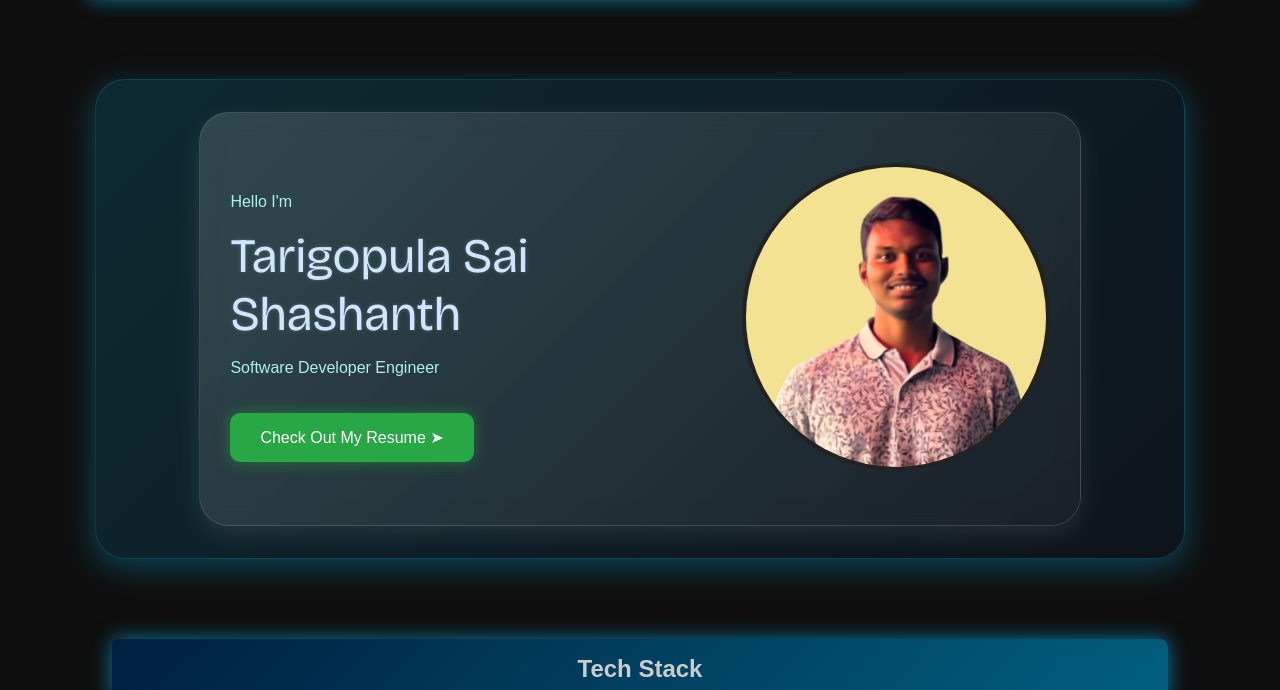
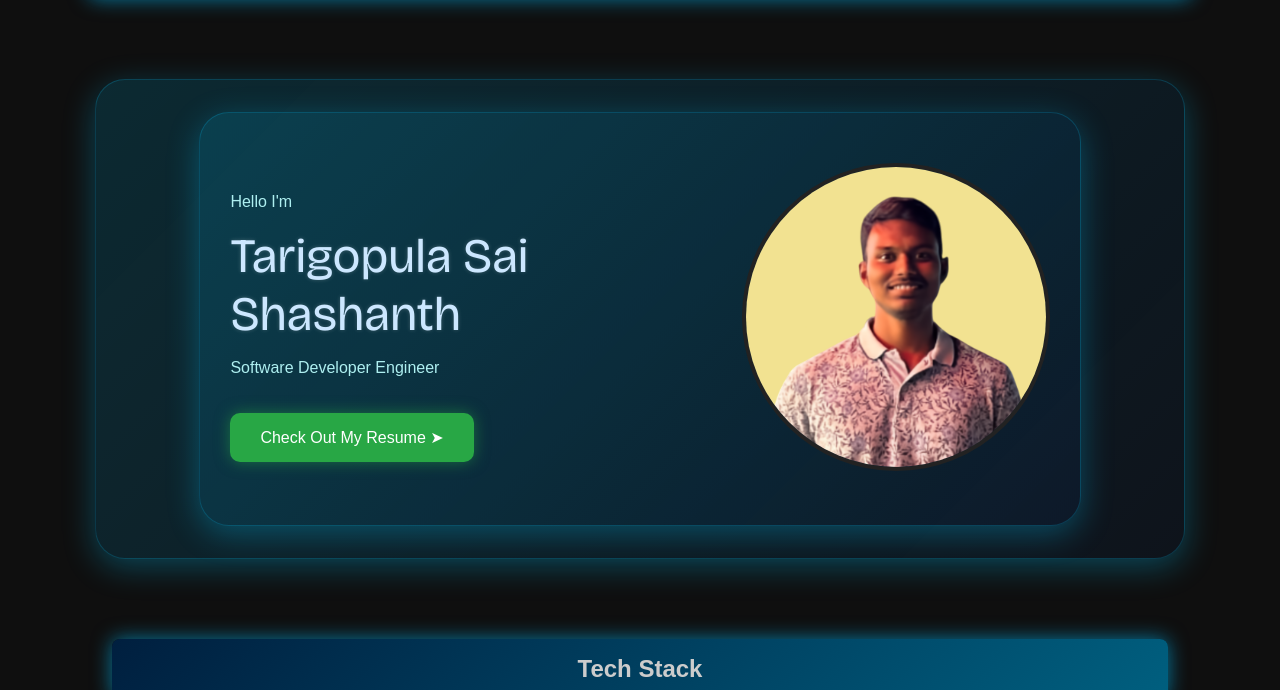
Before and after one commit to Tsaishashanth/Portfolio, a website: page Portfolio-website/index.html in a window 1280 px wide. Shown: the part 105-795 px from the top of the page. Drawn offline with nearby package versions, Linux system fonts and the light colour scheme.

Commit message:
modified color

```diff
--- a/Portfolio-website/style.css
+++ b/Portfolio-website/style.css
@@ -103,10 +103,9 @@ box-shadow: 0 8px 32px 0 rgba(0, 200, 255, 0.3);
     rgba(255, 255, 255, 0.05)
   );
   border-radius: 30px;
-  box-shadow: 0 8px 24px rgba(255, 255, 255, 0.1);
-  backdrop-filter: blur(12px);
-  -webkit-backdrop-filter: blur(12px);
-  border: 1px solid rgba(255, 255, 255, 0.12);
+  background: linear-gradient(135deg, rgba(0, 200, 255, 0.15), rgba(0, 100, 255, 0.05));
+border: 1px solid rgba(0, 200, 255, 0.2);
+box-shadow: 0 8px 32px 0 rgba(0, 200, 255, 0.3);
 }
 
 
```
